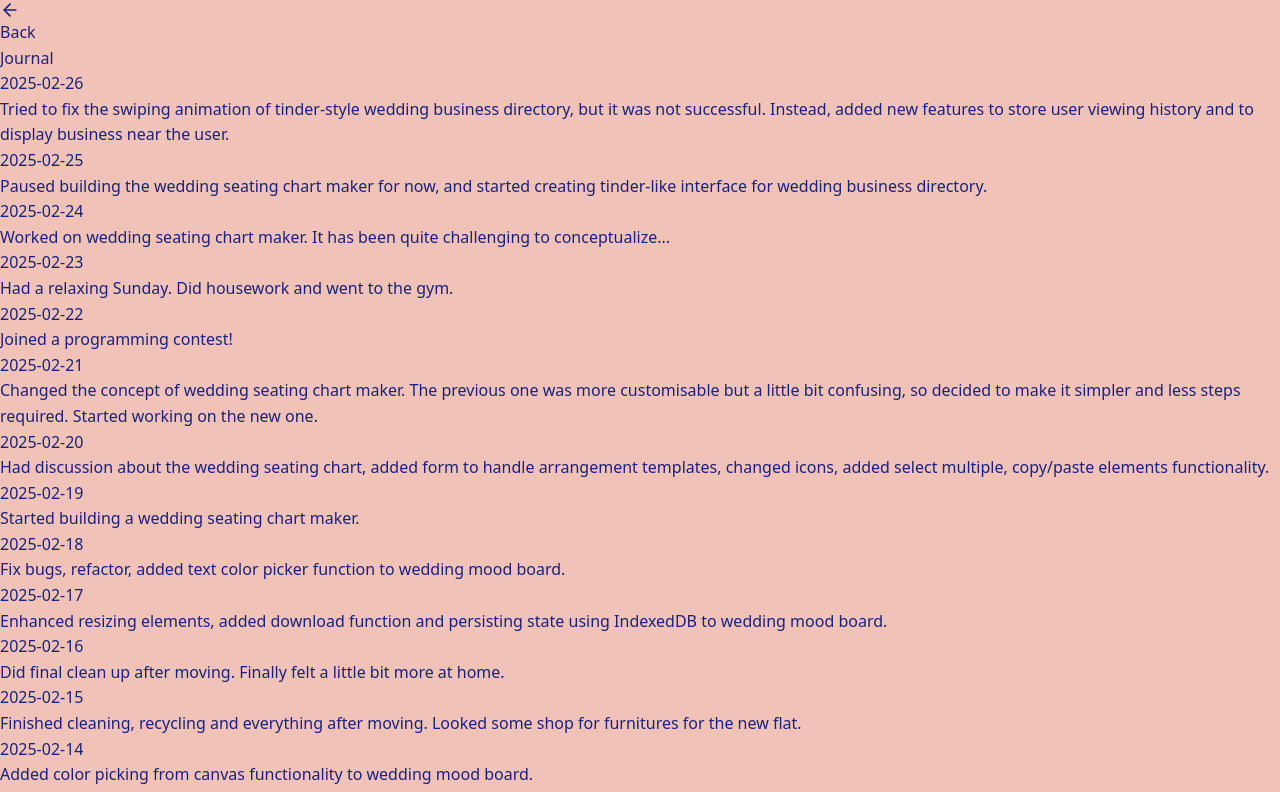
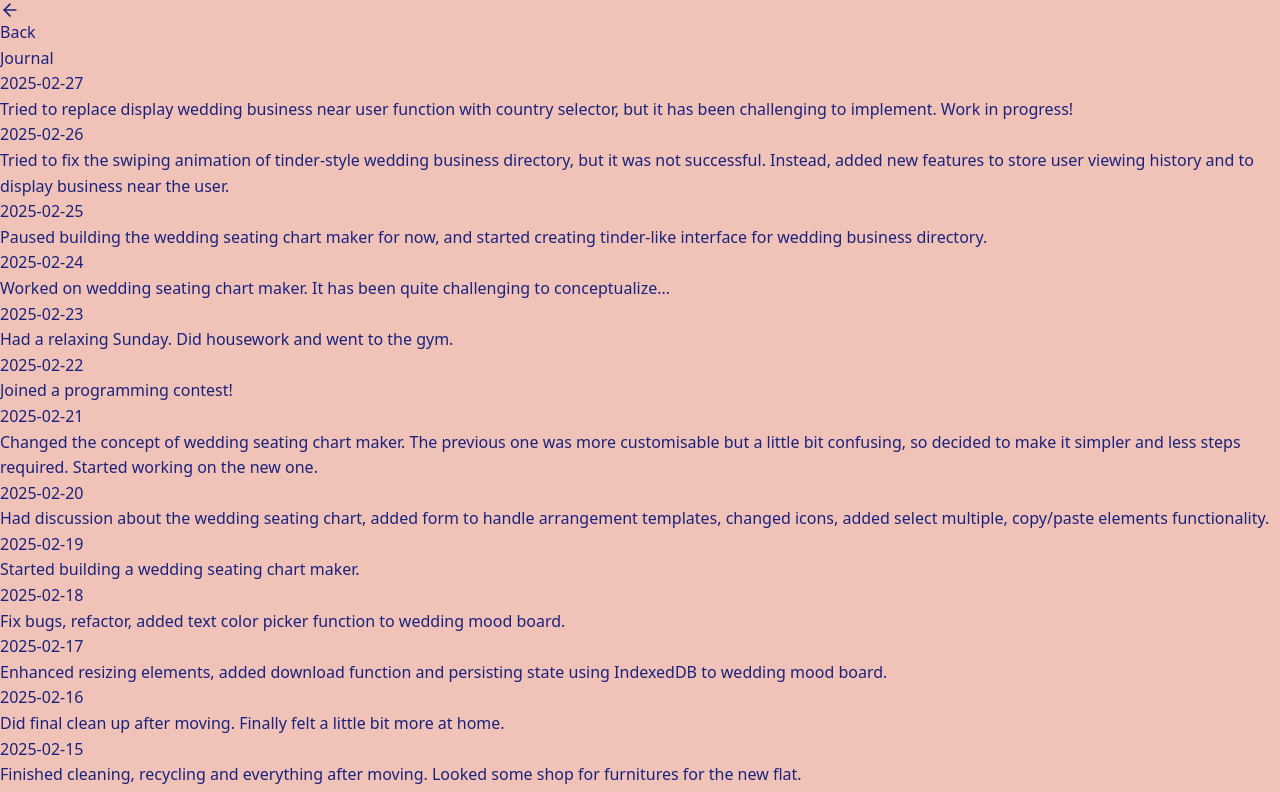
Before and after one commit to minamicode/minamicode.com, a Next.js app: page /journal in a window 1280 px wide. Shown: the top 792 px of the page. Built offline with nearby package versions, Linux system fonts and the light colour scheme.

Commit message:
add a journal

```diff
--- a/src/app/_components/JournalEntries.tsx
+++ b/src/app/_components/JournalEntries.tsx
@@ -6,6 +6,10 @@ type JournalEntry = {
 };
 
 const entries: JournalEntry[] = [
+  {
+    date: "2025-02-27",
+    text: "Tried to replace display wedding business near user function with country selector, but it has been challenging to implement. Work in progress!",
+  },
   {
     date: "2025-02-26",
     text: "Tried to fix the swiping animation of tinder-style wedding business directory, but it was not successful. Instead, added new features to store user viewing history and to display business near the user.",
```
